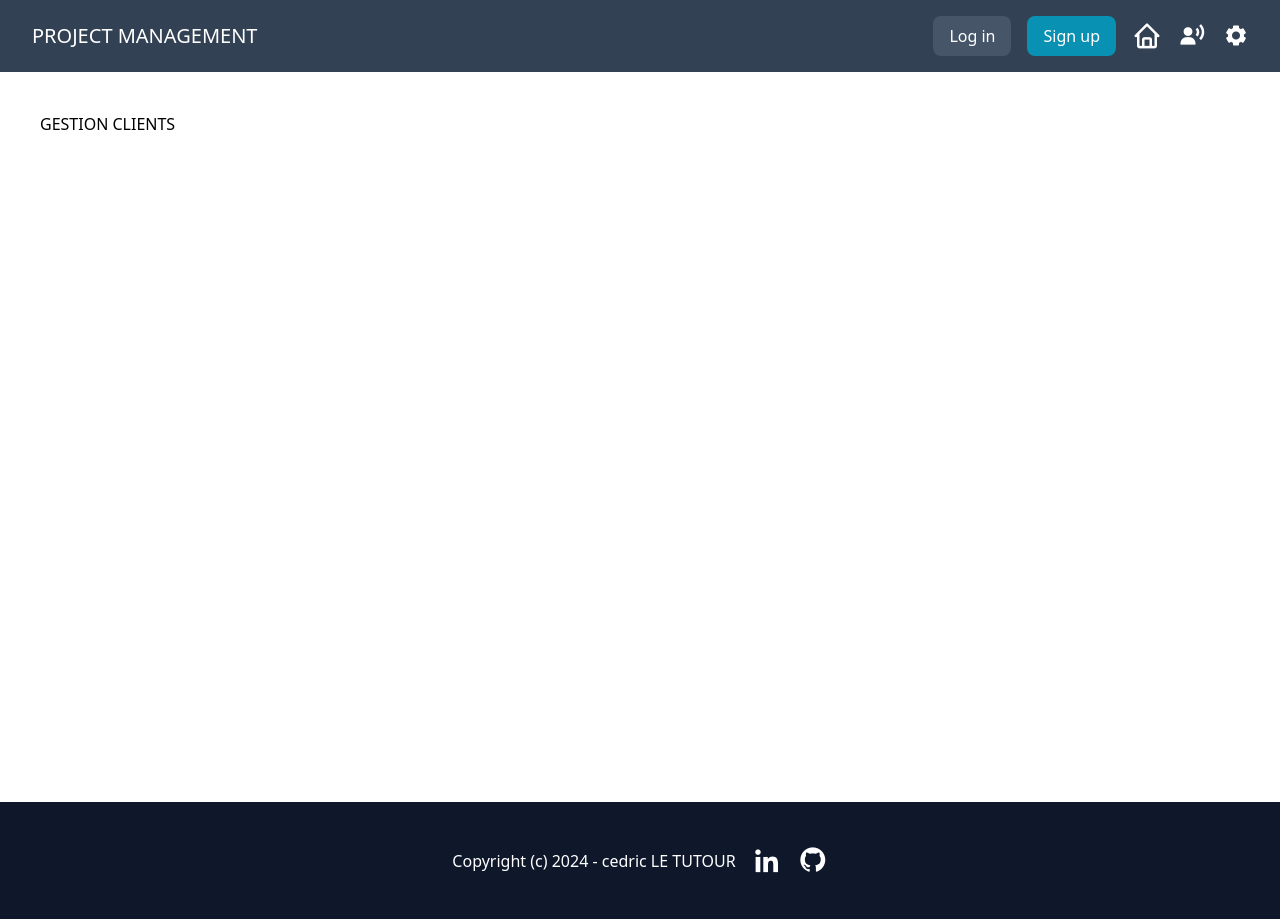
After one commit to CedricLt44/management_project, a Django app: template gestion_client/templates/gestion_client/gestion_client.html in a window 1280 px wide. The commit adds this page. Run offline with Django 3.2, Linux system fonts and the light colour scheme; the template is opened without the code that fills it, so the values that code supplies are empty; some libraries are stand-ins or nearby versions.

Commit message:
creation page client et la vue + template

```diff
--- a/backend/templates/backend/base.html
+++ b/backend/templates/backend/base.html
@@ -14,7 +14,7 @@
 
         {% if request.user.is_authenticated %}
         <a href="{% url 'projet:projets' %}" class="rounded-lg hover:bg-cyan-700 py-2 px-4 bg-cyan-600 text-white">Projets</a>
-        <a href="#" class="rounded-lg hover:bg-rose-700 py-2 px-4 bg-rose-600 text-white">Clients</a>
+        <a href="{% url 'gestion_client:gestion_client' %}" class="rounded-lg hover:bg-rose-700 py-2 px-4 bg-rose-600 text-white">Clients</a>
         {% else %}
           <a href="{% url 'account:login' %}" class="py-2 px-4 bg-slate-600 hover:bg-slate-800 text-white rounded-lg">Log in</a>
           <a href="{% url 'account:signup' %}" class="py-2 px-4 bg-cyan-600 hover:bg-cyan-800 text-white rounded-lg">Sign up</a>
--- /dev/null
+++ b/gestion_client/admin.py
@@ -0,0 +1,3 @@
+from django.contrib import admin
+
+# Register your models here.
--- /dev/null
+++ b/gestion_client/apps.py
@@ -0,0 +1,6 @@
+from django.apps import AppConfig
+
+
+class GestionClientConfig(AppConfig):
+    default_auto_field = 'django.db.models.BigAutoField'
+    name = 'gestion_client'
--- /dev/null
+++ b/gestion_client/models.py
@@ -0,0 +1,3 @@
+from django.db import models
+
+# Create your models here.
--- /dev/null
+++ b/gestion_client/templates/gestion_client/gestion_client.html
@@ -0,0 +1,5 @@
+{% extends 'backend/base.html' %}
+
+{% block content %}
+  <h1>GESTION CLIENTS</h1>
+{% endblock %}
--- /dev/null
+++ b/gestion_client/tests.py
@@ -0,0 +1,3 @@
+from django.test import TestCase
+
+# Create your tests here.
--- /dev/null
+++ b/gestion_client/views.py
@@ -0,0 +1,5 @@
+from django.shortcuts import render
+
+# Définition de la vue
+def gestion_client(request):
+    return render(request, 'gestion_client/gestion_client.html')
--- a/management_project/urls.py
+++ b/management_project/urls.py
@@ -17,6 +17,7 @@ Including another URLconf
 
 from django.conf import settings
 from django.conf.urls.static import static
+
 from django.contrib import admin
 from django.urls import path, include
 
@@ -25,6 +26,7 @@ urlpatterns = [
     path('admin/', admin.site.urls),
     path('', include('backend.urls')),
     path('',include('account.urls')),
+    path('gestion_client/', include('gestion_client.urls')),
     path('projets/',include('projet.urls')),
     path('projets/<uuid:project_id>/',include('todolist.urls')),
     path('projets/<uuid:project_id>/<uuid:todolist_id>/',include('tache.urls')),
```
Also changed, not shown: gestion_client/urls.py (added, +9 -0 lines), gestion_client/__init__.py (added), gestion_client/migrations/__init__.py (added).
